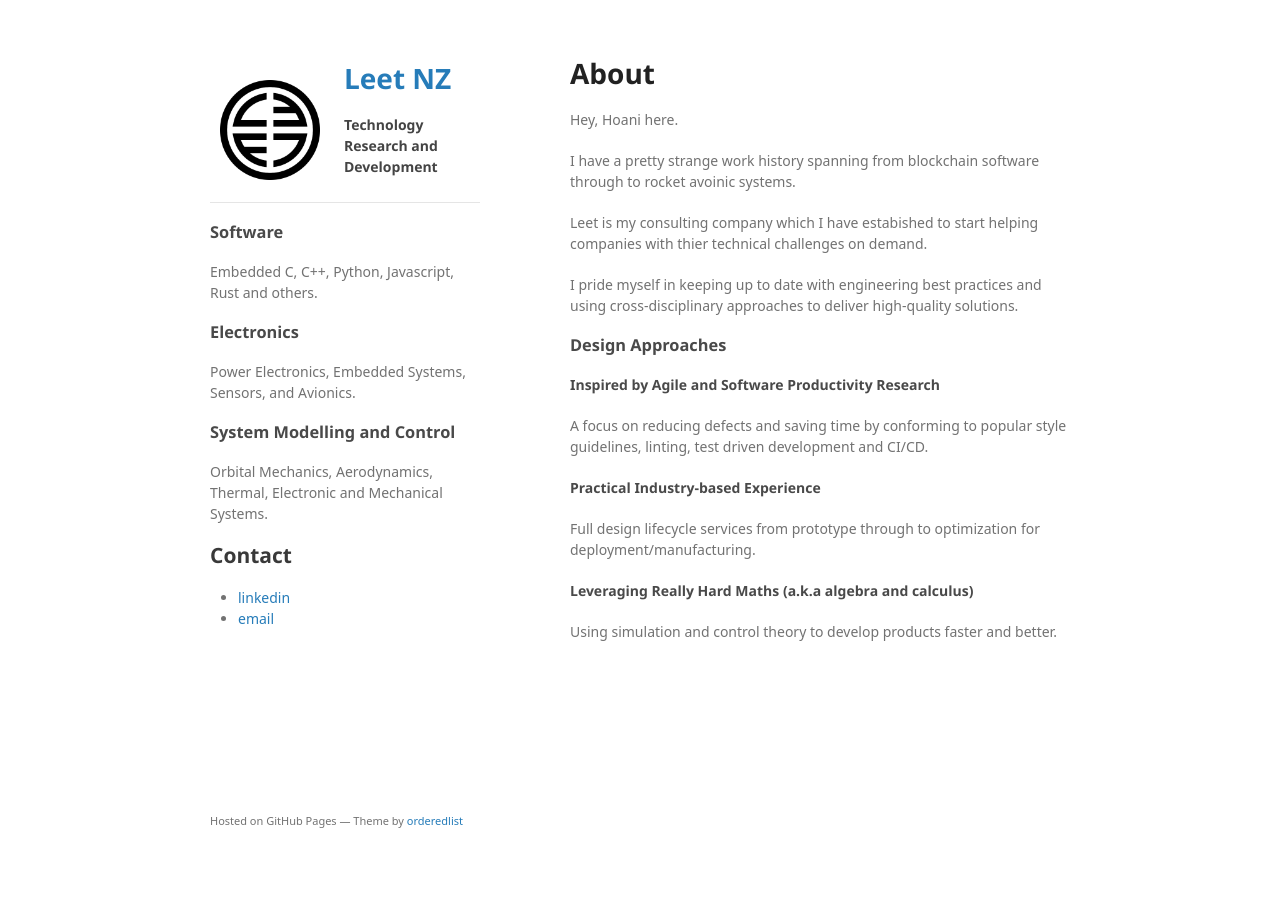
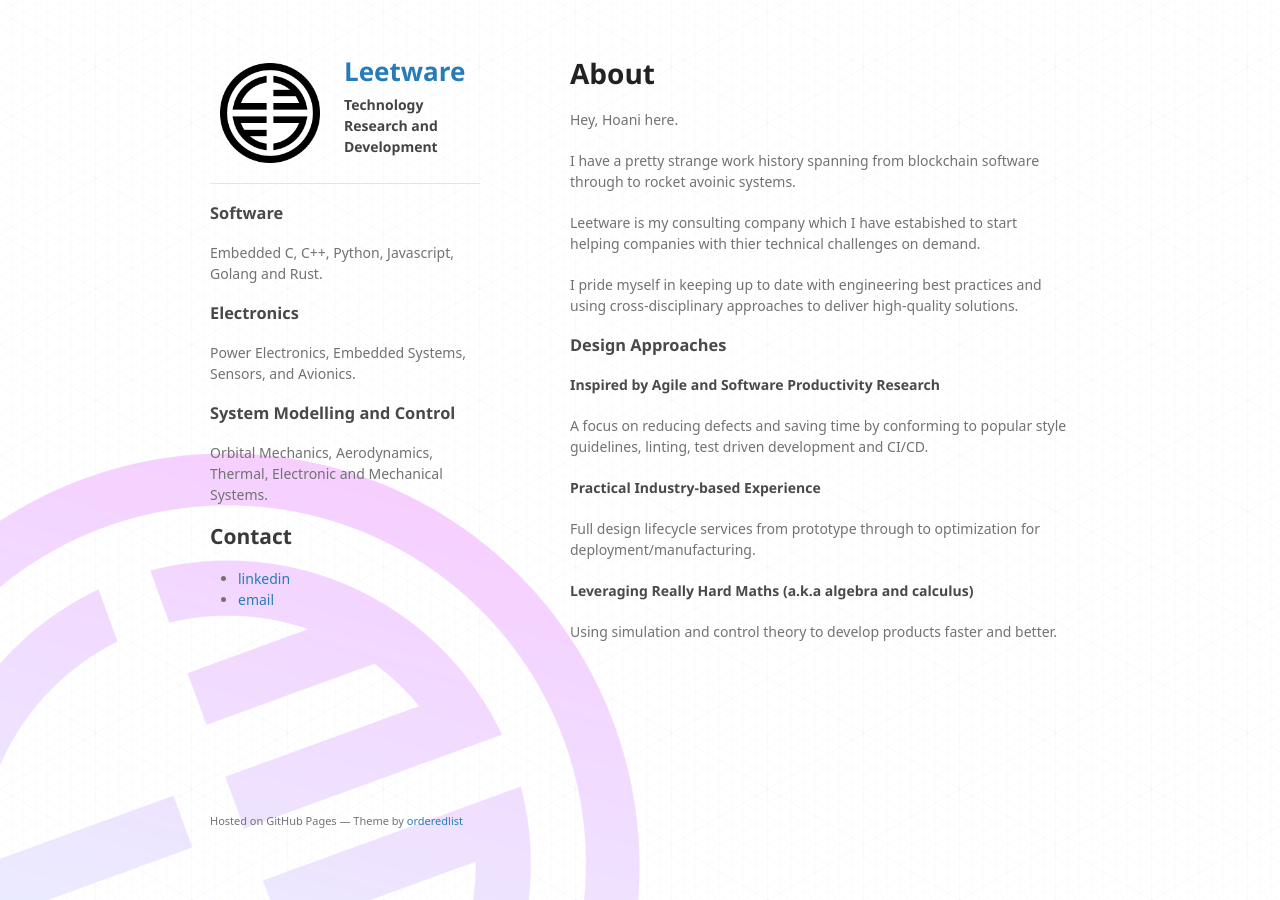
Before and after one commit to leetnz/leetnz.github.io, a Jekyll site: the page built from index.md, in a window 1280 px wide. Built offline with Jekyll 4.4.1, drawn with Linux system fonts in a browser that asks for light colours; some web fonts are replaced; our own code applies the rules of GitHub Pages for plain Markdown files; a script that is not in the unit is left out.

Commit message:
Upgrade to leetware, fix dependency warnings

```diff
--- a/_config.yml
+++ b/_config.yml
@@ -1,15 +1,15 @@
 theme: jekyll-theme-minimal
 
-title: Leet NZ
+title: Leetware
 description: Technology Research and Development
 
 logo: assets/Logo.png
 show_downloads: false
 google_analytics: [Your Google Analytics tracking ID]
 
-software-languages: Embedded C, C++, Python, Javascript, Rust and others.
+software-languages: Embedded C, C++, Python, Javascript, Golang and Rust.
 electronic-disciplines: Power Electronics, Embedded Systems, Sensors, and Avionics.
 modelling-disciplines: Orbital Mechanics, Aerodynamics, Thermal, Electronic and Mechanical Systems.
 
 linkedin: https://www.linkedin.com/in/hoanibryson
-email: hoani.bryson@gmail.com
+email: hoani.bryson@leetware.co.nz
--- a/assets/css/style.css
+++ b/assets/css/style.css
@@ -174,6 +174,14 @@ img.logo { float: left; max-width: 100px; }
 
 header { width: 270px; float: left; position: fixed; -webkit-font-smoothing: subpixel-antialiased; }
 
+header p { margin: 0px; }
+
+header th, td { padding: 5px 10px 20px; }
+
+header h2, h3 { margin: 20px 0 20px; }
+
+header h1 { font-size: 26px; line-height: 0.2; }
+
 header ul { padding: 0; padding-left: 2em; width: 270px; }
 
 header ul a:active { background-color: #f0f0f0; }
@@ -192,6 +200,14 @@ hr { border: 0; background: #e5e5e5; height: 1px; margin: 0 0 20px; }
 
 footer { width: 270px; float: left; position: fixed; bottom: 50px; -webkit-font-smoothing: subpixel-antialiased; }
 
+body {
+  background-image: url("/assets/bglogo.png"), url("/assets/bg.png");
+  background-attachment: fixed, fixed;
+  background-position: left bottom, left bottom;
+  background-repeat: no-repeat, repeat;
+}
+
+
 @media print, screen and (max-width: 960px) { div.wrapper { width: auto; margin: 0; }
   header, section, footer { float: none; position: static; width: auto; }
   header { padding-right: 320px; }
--- a/index.md
+++ b/index.md
@@ -4,7 +4,7 @@ Hey, Hoani here.
 
 I have a pretty strange work history spanning from blockchain software through to rocket avoinic systems.
 
-Leet is my consulting company which I have estabished to start helping companies with thier technical challenges on demand.
+Leetware is my consulting company which I have estabished to start helping companies with thier technical challenges on demand.
 
 I pride myself in keeping up to date with engineering best practices and using cross-disciplinary approaches to deliver high-quality solutions.
 
```
Also changed, not shown: Gemfile.lock, assets/bg.png (added), assets/bglogo.png (added), 1 other file.
